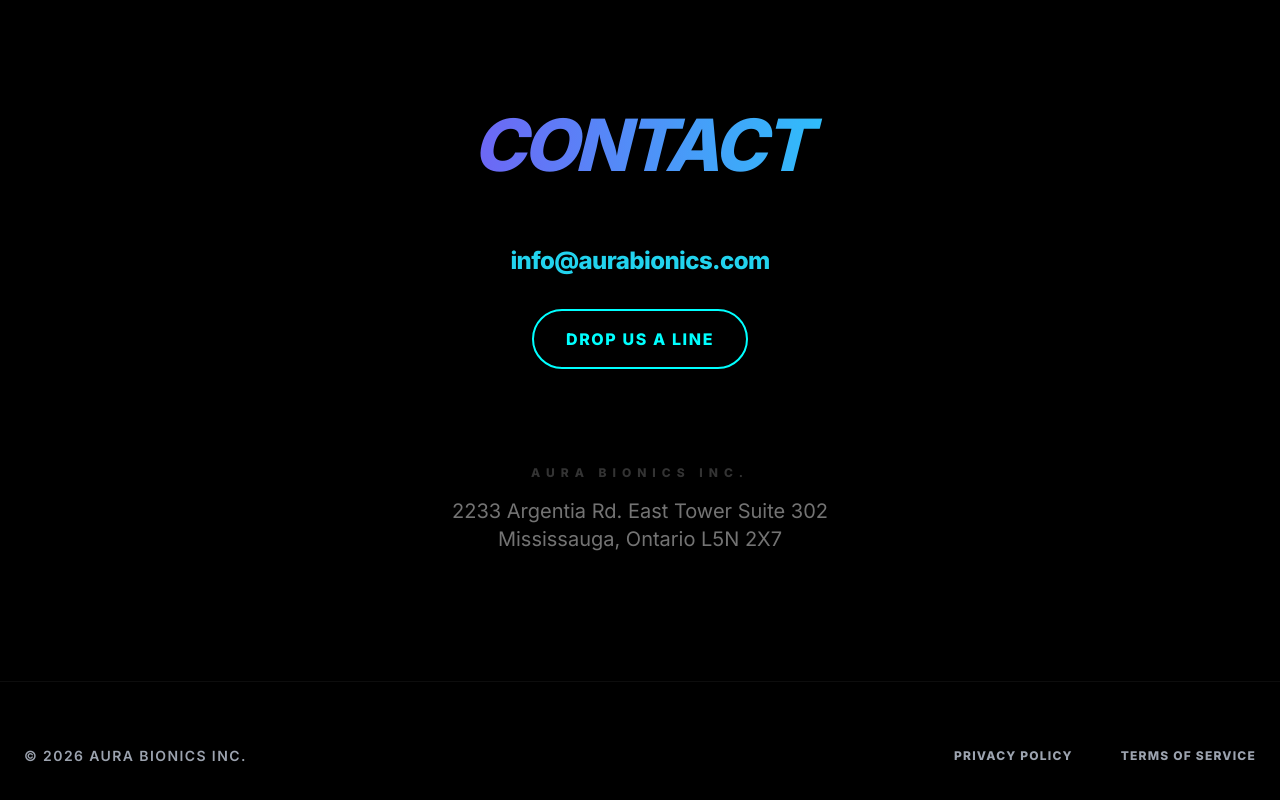
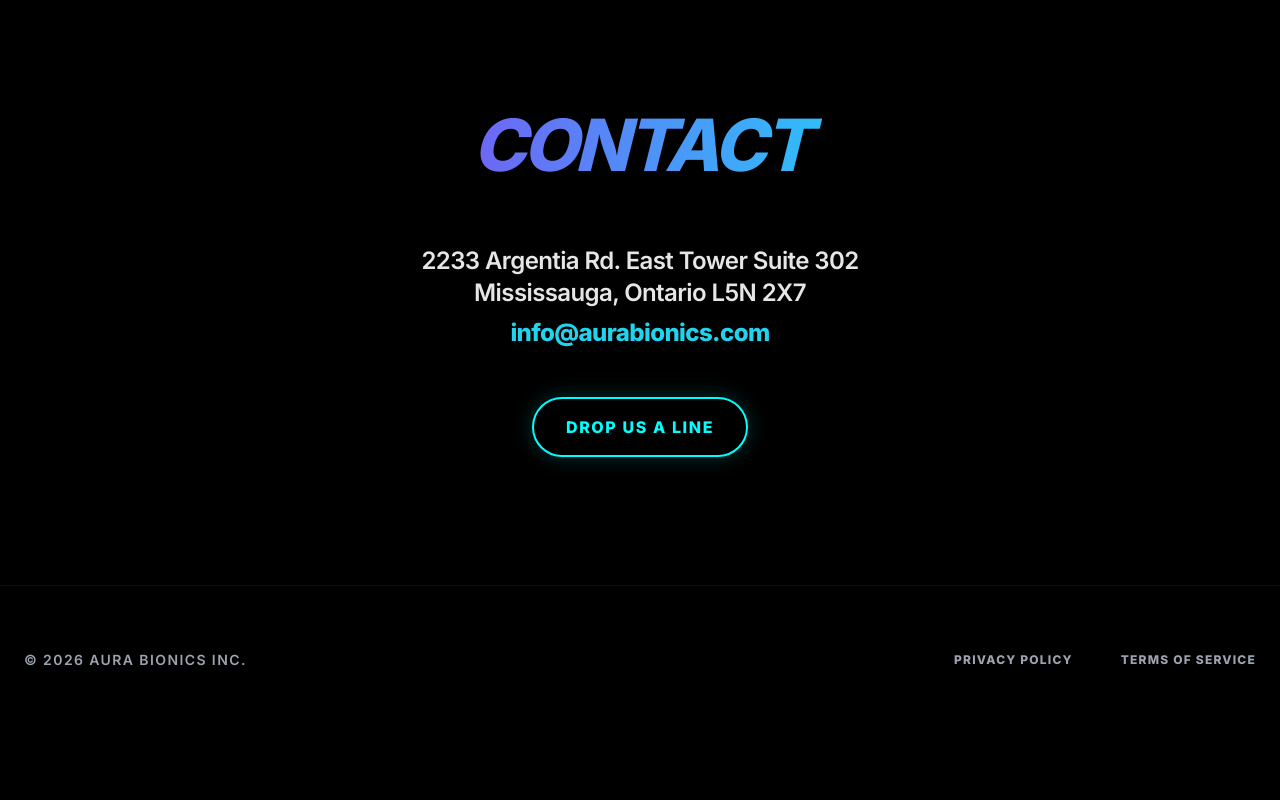
Before and after one commit to modaxerp/Aura-website, a plain HTML site: page index.html in a window 1280 px wide. Shown: the part 1389-2189 px from the top of the page. After the commit the page ends 2123 px from the top, so only its background shows below. Drawn offline with nearby package versions, Linux system fonts and the light colour scheme.

Commit message:
Update index.html

```diff
--- a/index.html
+++ b/index.html
@@ -376,18 +376,19 @@
         <div class="max-w-4xl mx-auto">
             <h2 class="text-5xl md:text-7xl font-black mb-16 tracking-tighter uppercase italic text-transparent bg-clip-text bg-gradient-to-r from-[#A020F0] to-[#00FFFF]">Contact</h2>
 
-            <div class="flex flex-col items-center space-y-16">
+            <div class="flex flex-col items-center space-y-12">
                 <div class="flex flex-col items-center">
-                    <span class="text-cyan-400 font-black text-xl md:text-2xl tracking-tight mb-8">info@aurabionics.com</span>
-                    <button onclick="toggleDrawer(true)" class="px-8 py-4 rounded-full border-2 border-[#00FFFF] text-[#00FFFF] font-black uppercase tracking-widest hover:bg-[#00FFFF] hover:text-black transition-all">Drop us a Line</button>
+                    <div class="text-center">
+                        <p class="text-lg md:text-2xl font-semibold leading-tight text-white/90 mb-2 tracking-tight">
+                            2233 Argentia Rd. East Tower Suite 302 <br/>
+                            Mississauga, Ontario L5N 2X7
+                        </p>
+                        <p class="text-cyan-400 font-black text-xl md:text-2xl tracking-tight">info@aurabionics.com</p>
+                    </div>
                 </div>
 
-                <div class="flex flex-col items-center pt-8 opacity-50">
-                    <h4 class="text-xs font-bold text-white/40 uppercase tracking-[0.5em] mb-4">Aura Bionics Inc.</h4>
-                    <p class="text-lg md:text-xl font-medium leading-tight text-white/90">
-                        2233 Argentia Rd. East Tower Suite 302 <br/>
-                        Mississauga, Ontario L5N 2X7
-                    </p>
+                <div class="flex flex-col items-center">
+                    <button onclick="toggleDrawer(true)" class="px-8 py-4 rounded-full border-2 border-[#00FFFF] text-[#00FFFF] font-black uppercase tracking-widest hover:bg-[#00FFFF] hover:text-black transition-all shadow-[0_0_20px_rgba(0,255,255,0.2)]">Drop us a Line</button>
                 </div>
             </div>
         </div>
```
